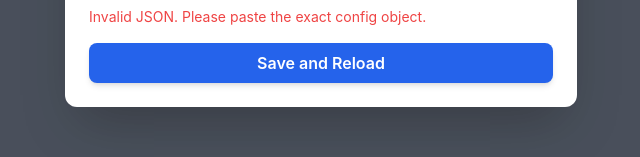
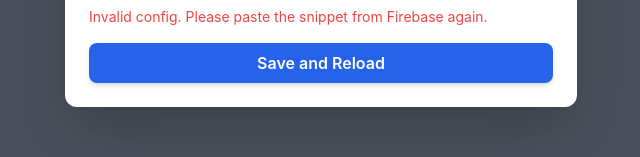
Before and after one commit to kiflanexe-sketch/money, a plain HTML site: page index.html in a window 1280 px wide. Both pictures are taken after typing "Sample" into the empty fields and a click on the button "Save and Reload". Shown: the part 529-686 px from the top of the page, 319-959 px from the left. Drawn offline with nearby package versions, Linux system fonts and the light colour scheme.

Commit message:
Update index.html

```diff
--- a/index.html
+++ b/index.html
@@ -485,18 +485,43 @@
         function saveConfig() {
             const configString = ui.firebaseConfigInput.value;
             try {
-                // Test parsing
-                JSON.parse(configString);
+                // Find the start and end of the object
+                const startIndex = configString.indexOf('{');
+                const endIndex = configString.lastIndexOf('}');
+
+                if (startIndex === -1 || endIndex === -1) {
+                    throw new Error("Could not find { and } in the config.");
+                }
+
+                // Extract just the object string
+                let objectString = configString.substring(startIndex, endIndex + 1);
+
+                // Use new Function() for safe evaluation of the JS object string
+                // This correctly handles keys without quotes (e.g., apiKey: "...")
+                const configObject = new Function('return (' + objectString + ')')();
+
+                // Validate the resulting object
+                if (!configObject || !configObject.apiKey || !configObject.authDomain) {
+                    throw new Error('Config object is invalid or missing "apiKey" or "authDomain".');
+                }
+
+                // Now, stringify our valid object into a valid JSON string for storage
+                const configToSave = JSON.stringify(configObject);
 
                 // Save and reload
-                localStorage.setItem('firebaseConfig', configString);
-                ui.firebaseConfigModal.classList.remove('hidden');
+                localStorage.setItem('firebaseConfig', configToSave);
+                ui.firebaseConfigModal.classList.add('hidden'); // Hide modal immediately
                 ui.loading.classList.remove('hidden');
                 ui.loading.textContent = "Config saved. Reloading...";
-                location.reload();
+
+                // Give a slight delay for the user to see the message
+                setTimeout(() => {
+                    location.reload();
+                }, 1000);
 
             } catch (e) {
-                ui.configError.textContent = "Invalid JSON. Please paste the exact config object.";
+                console.error("Config save error:", e.message);
+                ui.configError.textContent = "Invalid config. Please paste the snippet from Firebase again.";
                 ui.configError.classList.remove('hidden');
             }
         }
```
